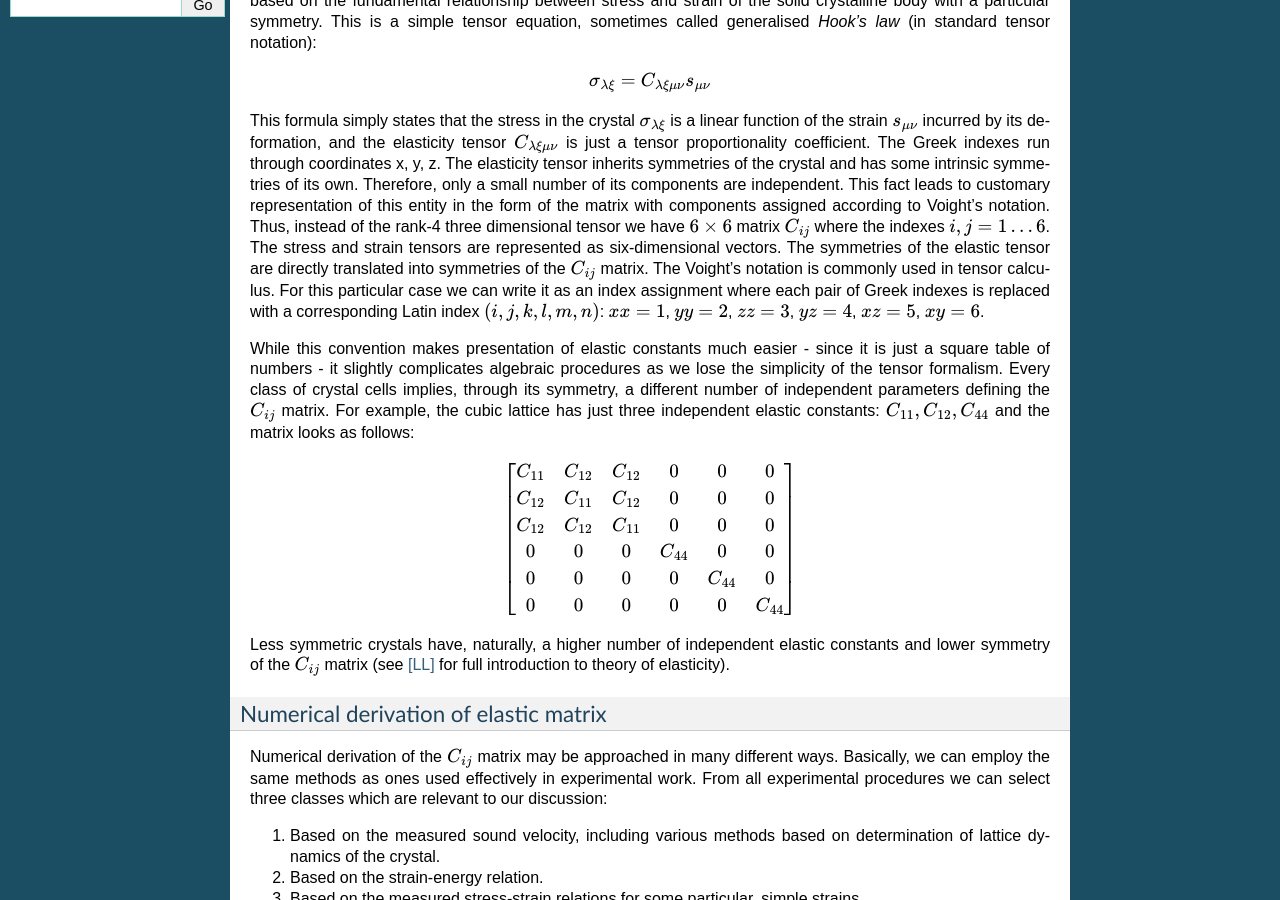
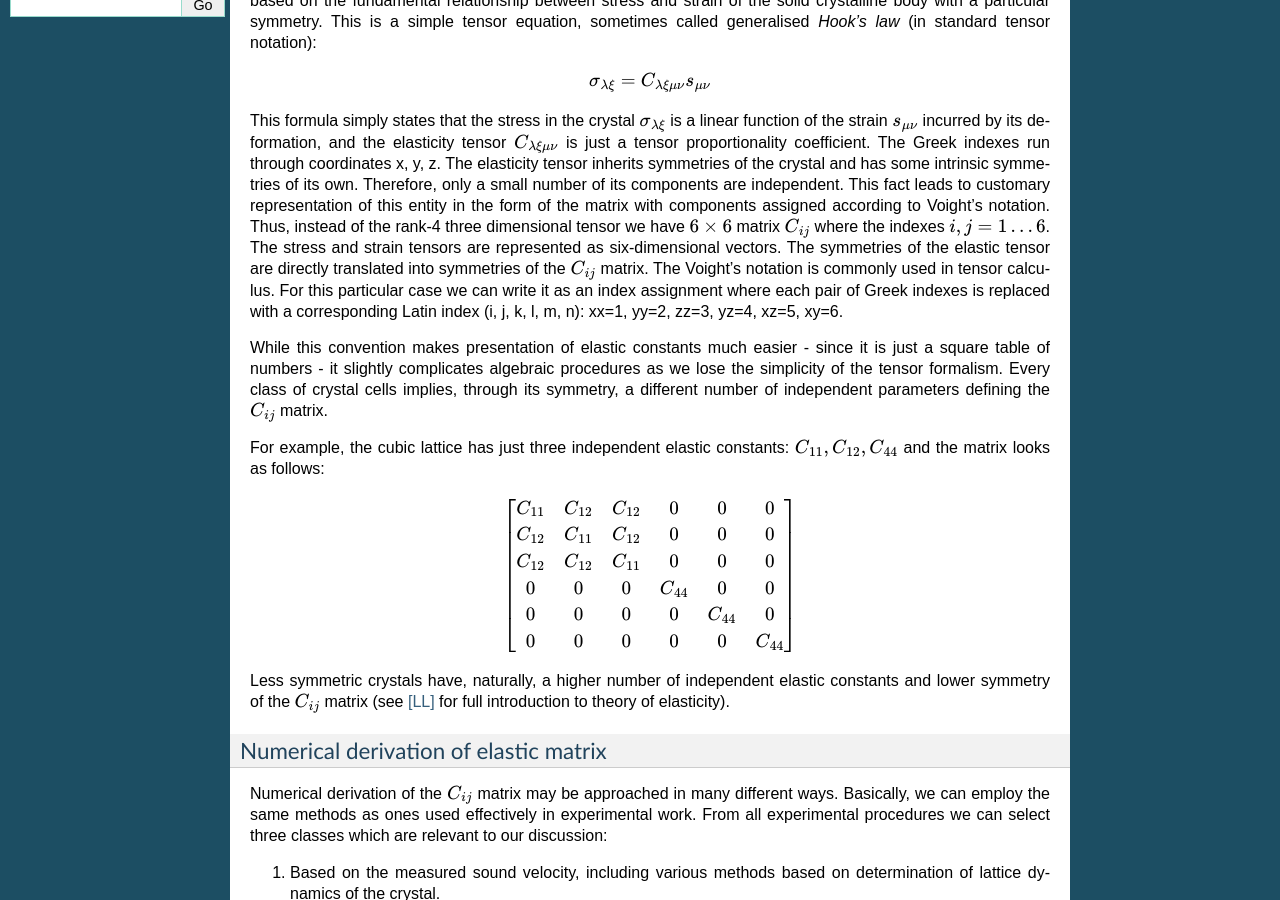
Before and after one commit to jochym/Elastic, a Sphinx documentation site: the page built from doc/source/intro.rst, in a window 1280 px wide and 900 px high, scrolled down 452 px. Built offline with Sphinx 7.4.7, drawn with Linux system fonts in a browser that asks for light colours; part of the change alters nothing that is shown.

```diff
--- a/doc/source/intro.rst
+++ b/doc/source/intro.rst
@@ -46,14 +46,15 @@ represented as six-dimensional vectors. The symmetries of the elastic tensor are
 directly translated into symmetries of the :math:`C_{ij}` matrix. The Voight’s
 notation is commonly used in tensor calculus. For this particular case we can
 write it as an index assignment where each pair of Greek indexes is replaced
-with a corresponding Latin index :math:`(i, j, k, l, m, n)`: :math:`xx = 1`,
-:math:`yy = 2`, :math:`zz = 3`, :math:`yz = 4`, :math:`xz = 5`, :math:`xy = 6`.
+with a corresponding Latin index (i, j, k, l, m, n): xx=1, yy=2, zz=3,
+yz=4, xz=5, xy=6.
 
 While this convention makes presentation of elastic constants much easier -
 since it is just a square table of numbers - it slightly complicates algebraic
 procedures as we lose the simplicity of the tensor formalism. Every class of
 crystal cells implies, through its symmetry, a different number of independent
 parameters defining the :math:`C_{ij}` matrix.
+
 For example, the cubic lattice has just three independent elastic constants:
 :math:`C_{11}, C_{12}, C_{44}` and the matrix looks as follows:
 
```
